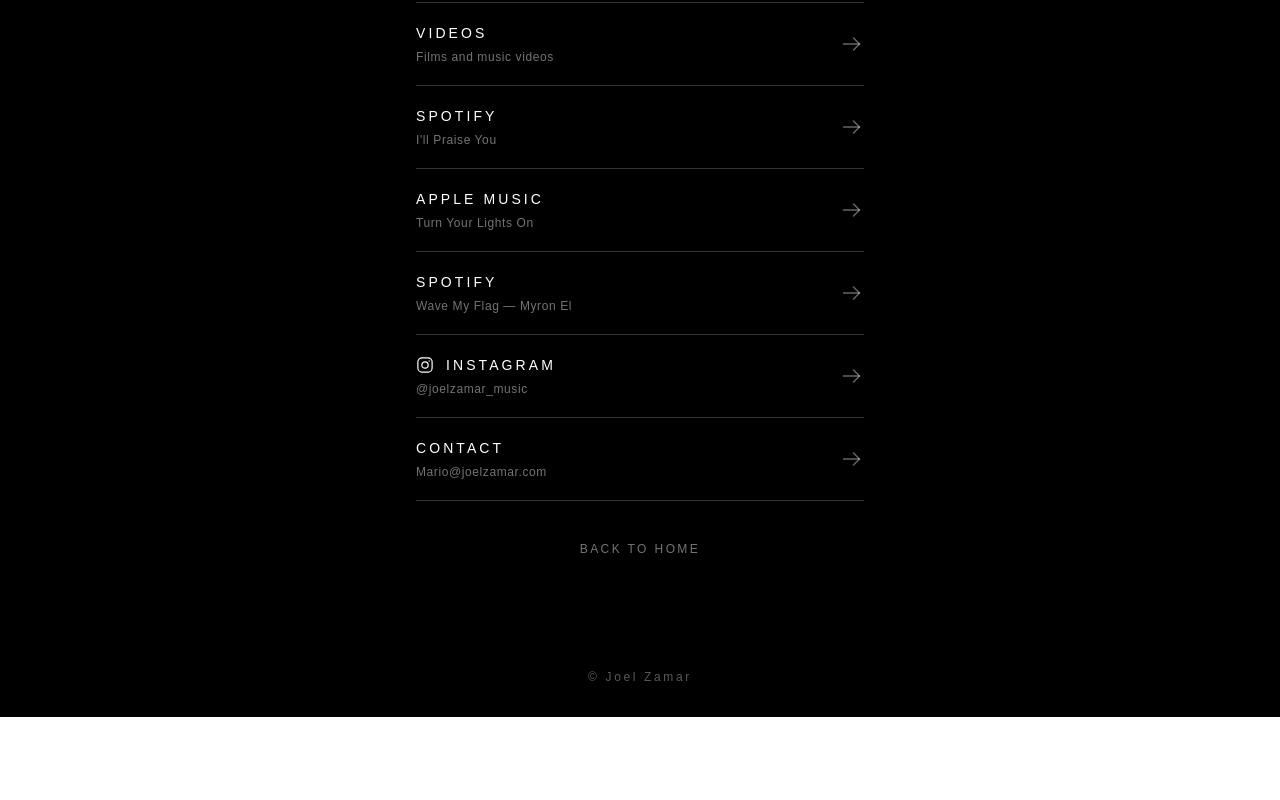
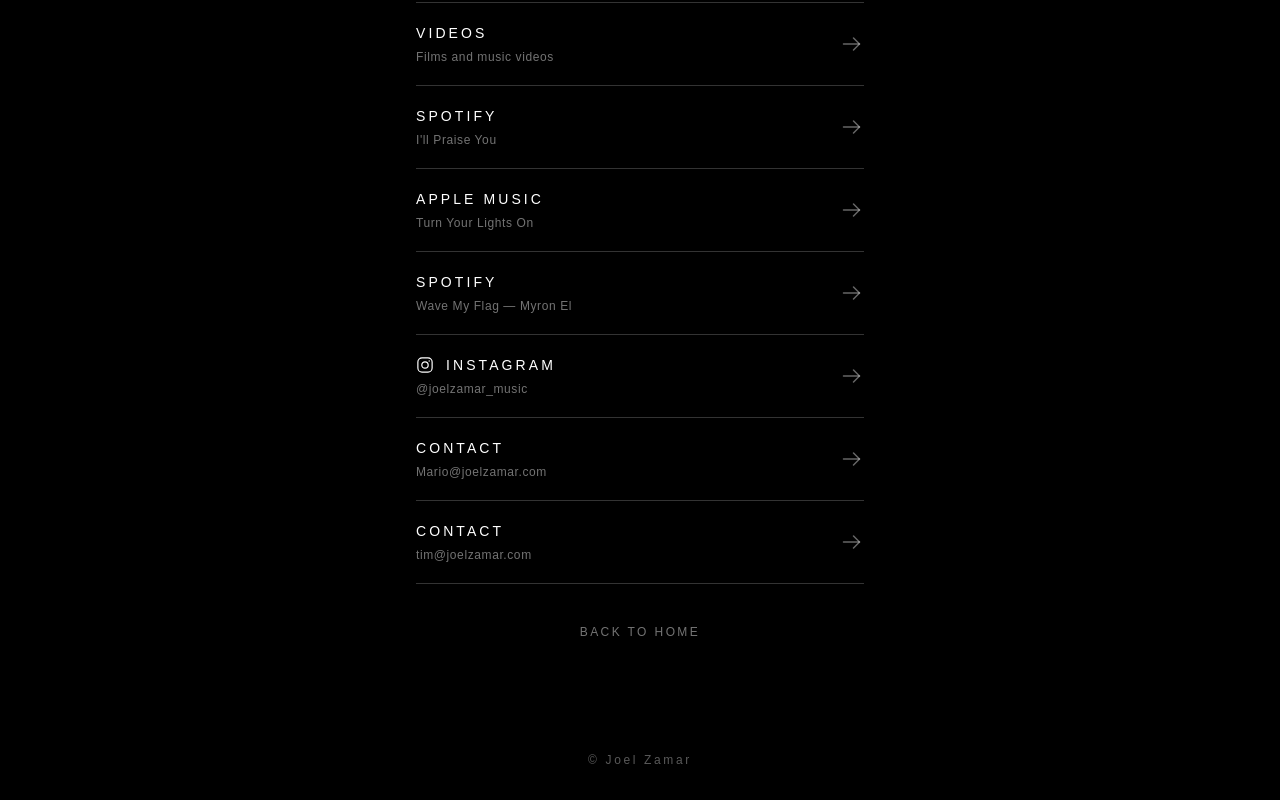
Before and after one commit to martinez-frank/joel-zamar-site, a Next.js app: page /links in a window 1280 px wide. Shown: the part 404-1204 px from the top of the page. Before the commit the page ends 1121 px from the top, so only its background shows below. Built offline with nearby package versions, Linux system fonts and the light colour scheme.

Commit message:
Add Tim's email to Explore contact links

```diff
--- a/app/links/page.tsx
+++ b/app/links/page.tsx
@@ -17,6 +17,7 @@ const destinations = [
   { label: "SPOTIFY", detail: "Wave My Flag — Myron El", href: "https://open.spotify.com/track/5vqdpUCYe40FegZ8vuqRw9", external: true },
   { label: "INSTAGRAM", detail: "@joelzamar_music", href: "https://www.instagram.com/joelzamar_music/", external: true },
   { label: "CONTACT", detail: "Mario@joelzamar.com", href: "mailto:Mario@joelzamar.com", external: false },
+  { label: "CONTACT", detail: "tim@joelzamar.com", href: "mailto:tim@joelzamar.com", external: false },
 ] as const;
 
 export default function LinksPage() {
```
